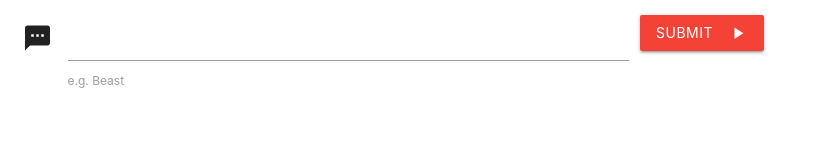
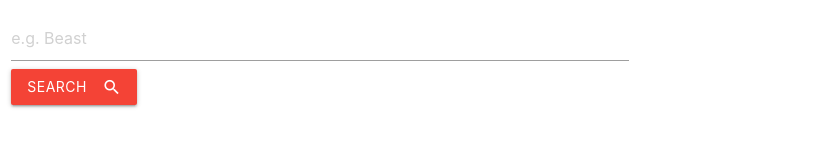
Before and after one commit to Code-Institute-Submissions/msp-2-marvel-lookup, a plain HTML site: page index.html in a window 1280 px wide. Shown: the whole page, without its empty margins (0-820 px from the left). Drawn offline with nearby package versions, Linux system fonts and the light colour scheme.

Commit message:
minor changes to columns and button

```diff
--- a/index.html
+++ b/index.html
@@ -16,14 +16,11 @@
         <div class="col s12">
             <div class="row">
                 <form id="charForm" onsubmit="getCharacter();return false">
-                    <div class="input-field col s12">
-                        <div class="col s6">
-                            <i class="material-icons prefix">textsms</i>
-                            <input type="text" id="charName" class="autocomplete">
-                            <label for="charName">e.g. Beast</label>
-                        </div>
+                    <div class="input-field col s6">
+                        <label for="charName"></label>
+                        <input type="text" id="charName" class="autocomplete" placeholder="e.g. Beast" required>
                         <button class="btn waves-effect waves-light red" type="submit" name="action">
-                            Submit <i class="material-icons right">play_arrow</i>
+                            Search <i class="material-icons right">search</i>
                         </button>
                     </div>
                 </form>
```
